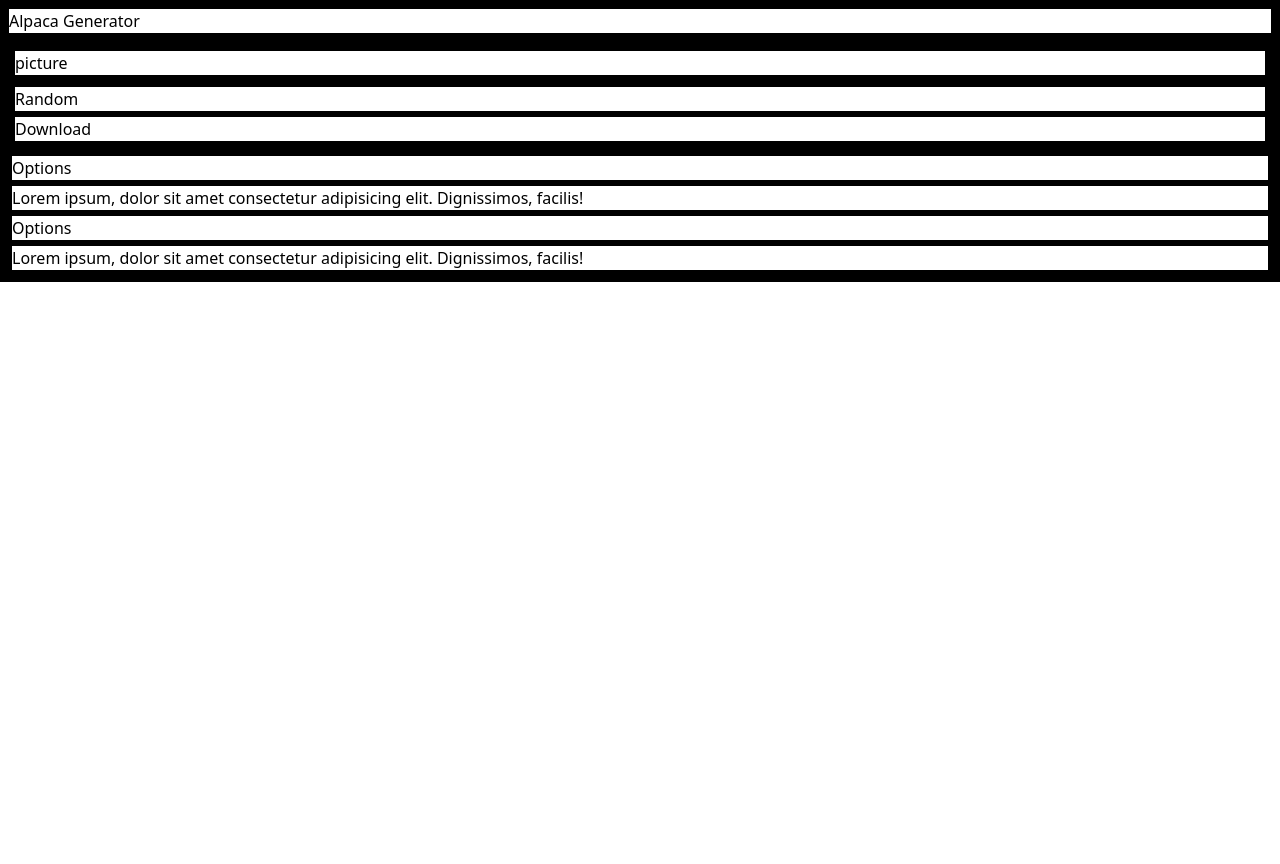
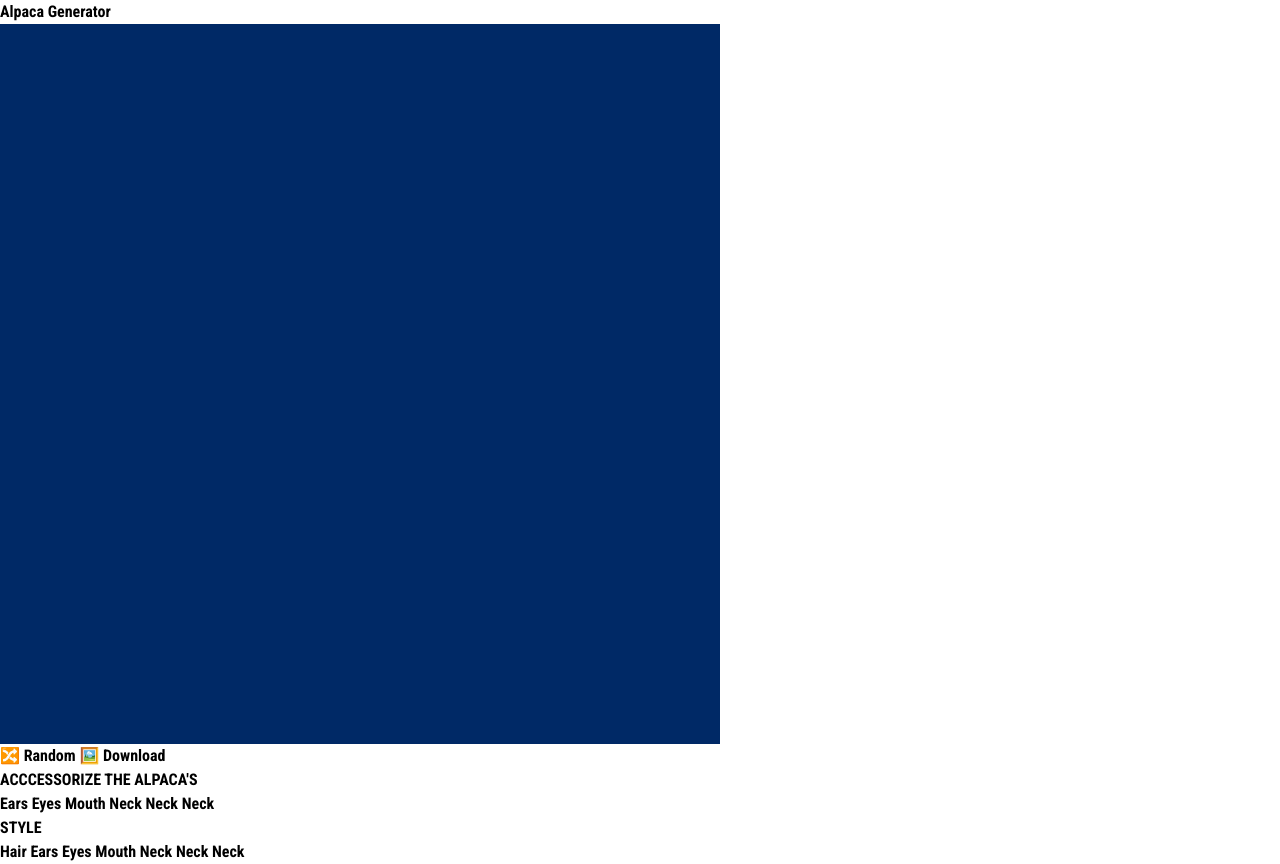
Before and after one commit to Behnam-H/alpaca-image-generator, a SvelteKit app: page / in a window 1280 px wide. Before the commit the page ends 800 px from the top, so only its background shows below. Built offline with nearby package versions, Linux system fonts and the light colour scheme.

Commit message:
font and new structure

```diff
--- a/src/app.css
+++ b/src/app.css
@@ -1,3 +1,10 @@
 @tailwind base;
 @tailwind components;
 @tailwind utilities;
+
+@layer base {
+	html {
+		font-family: 'Inter', sans-serif;
+		font-family: 'Roboto Condensed', sans-serif;
+	}
+}
--- a/src/routes/+layout.svelte
+++ b/src/routes/+layout.svelte
@@ -2,31 +2,12 @@
 	import '../app.css';
 </script>
 
-<div class="w-full h-screen bg-slate-200 flex flex-col p-14">
-	<nav>
-		<h1 class="text-4xl uppercase">Alpaca Generator</h1>
-	</nav>
-	<main class="h-60 flex flex-row">
-		<div class="flex flex-col w-1/2">
-			<div class="w-full">
-				<p>picture</p>
-			</div>
-			<div class="flex flex-row">
-				<p>Random</p>
-				<p>Download</p>
-			</div>
-		</div>
-		<div class="flex flex-col w-1/2">
-			<h1>Options</h1>
-			<p>Lorem ipsum, dolor sit amet consectetur adipisicing elit. Dignissimos, facilis!</p>
-			<h1>Options</h1>
-			<p>Lorem ipsum, dolor sit amet consectetur adipisicing elit. Dignissimos, facilis!</p>
-		</div>
-	</main>
+<link rel="preconnect" href="https://fonts.googleapis.com">
+<link rel="preconnect" href="https://fonts.gstatic.com" crossorigin>
+<link href="https://fonts.googleapis.com/css2?family=Inter:wght@700&family=Roboto+Condensed:wght@700&display=swap" rel="stylesheet">
+
+<div class="w-full h-screen bg-slate-200 flex flex-col gap-y-4">
+	<div class="py-12 px-20 w-10/12 mx-auto">
+		<slot />
+	</div>
 </div>
-
-<style>
-	* {
-		border: solid;
-	}
-</style>
--- a/src/routes/+page.svelte
+++ b/src/routes/+page.svelte
@@ -1,2 +1,44 @@
-<h1>Welcome to SvelteKit</h1>
-<p>Visit <a href="https://kit.svelte.dev">kit.svelte.dev</a> to read the documentation</p>
+<script>
+  import Nav from "$lib/components/Nav.svelte"
+  import PictureFrame from "$lib/components/PictureFrame.svelte"
+  import Option from "$lib/components/Option.svelte"
+</script>
+
+<!-- TODO: align with image -->
+<!-- TODO: add hover effect -->
+<Nav />
+<main class="flex flex-row mt-5 gap-4">
+  <div class="flex-col w-1/2">
+    <div class="">
+      <PictureFrame />
+    </div>
+    <div class="flex flex-row justify-center mt-5">
+      <button class="bg-white rounded-md px-10 py-4 font-medium mx-4">🔀 Random</button>
+      <button class="bg-white rounded-md px-10 py-4 font-medium mx-4">🖼️ Download</button>
+    </div>
+  </div>
+  <div class="flex flex-col w-1/2">
+    <!-- TODO: replace with components -->
+    <!-- TODO: add hover effect -->
+    <h2>ACCCESSORIZE THE ALPACA'S</h2>
+    <div class="flex flex-row flex-wrap gap-2 my-3">
+      <Option title="Ears" />
+      <Option title="Eyes" />
+      <Option title="Mouth" />
+      <Option title="Neck" />
+      <Option title="Neck" />
+      <Option title="Neck" />
+    </div>
+    <!-- TODO: replace with components -->
+    <h2 class="mt-6">STYLE</h2>
+    <div class="flex flex-row flex-wrap gap-2 my-3">
+      <Option title="Hair"/>
+      <Option title="Ears"/>
+      <Option title="Eyes"/>
+      <Option title="Mouth"/>
+      <Option title="Neck"/>
+      <Option title="Neck"/>
+      <Option title="Neck"/>
+    </div>
+  </div>
+</main>
```
